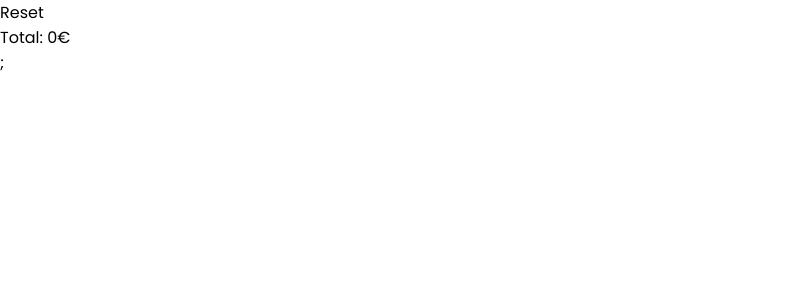
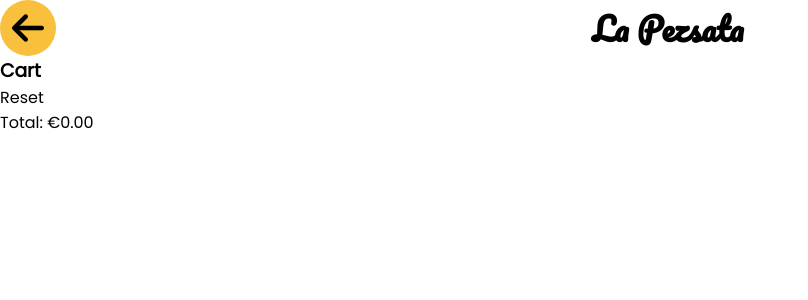
Before and after one commit to bergam99/la-peszata, a React (Vite) app: page /cart in a window 1280 px wide. Shown: the top 300 px of the page, without its empty margins (0-808 px from the left). Built offline with nearby package versions, Linux system fonts and the light colour scheme.

Commit message:
css push

```diff
--- a/src/component/CartItem/CartItem.module.css
+++ b/src/component/CartItem/CartItem.module.css
@@ -1,3 +1,15 @@
 .img{
-    width: 20vw;
+    width: 200px;
+    height: 200px;
+    object-fit: cover;
 }
+.quantity{
+    color: var(--color-gray);
+}
+
+.card{
+    display: flex;
+    flex: 1;
+    /* justify-content: center; */
+    align-items: center;
+}
--- a/src/component/CartItem/CartItem.tsx
+++ b/src/component/CartItem/CartItem.tsx
@@ -1,4 +1,6 @@
+import { AiOutlineClose } from "react-icons/ai";
 import { useCartContext } from "../../context/ShoppingCartContext";
+import formatCurrency from "../../utilities/formatCurrency";
 import QuantityPicker from "../QuantityPicker/QuantityPicker";
 import style from "./CartItem.module.css";
 const CartItem = () => {
@@ -9,23 +11,27 @@ const CartItem = () => {
     <main>
       <ul>
         {products.map((p) => (
-          <li key={p.id}>
+          <li key={p.id} className={style.card}>
             <img
               className={style.img}
               src={p.product.picture}
               alt="{p.product}"
             />
-            Article : {p.product.title} / Quantité : {p.quantity} / Prix:{" "}
-            {p.product.price * p.quantity}€
-            <br />
+            <div>
+              {p.product.title}{" "}
+              <span className={style.quantity}>x {p.quantity}</span>
+            </div>
+            <div>{formatCurrency(p.product.price * p.quantity)}</div>
+
             <QuantityPicker
               quantity={p.quantity}
               add={() => addOne(p.product, p.quantity)}
               remove={() => removeOne(p.product)}
             />
-            <br />
-            <br />
-            <button onClick={() => removeProduct(p.product)}>X</button>
+
+            <button onClick={() => removeProduct(p.product)}>
+              <AiOutlineClose />
+            </button>
           </li>
         ))}
       </ul>
--- /dev/null
+++ b/src/component/ShoppingCart/ShoppingCart.module.css
@@ -0,0 +1,12 @@
+.HeaderCart {
+    display: flex;
+    align-items: center;
+}
+
+.titleWrapper{
+    flex: 1;
+    text-align: center;
+}
+.title{
+    font-family: 'Pacifico', cursive;
+}
--- a/src/component/ShoppingCart/ShoppingCart.tsx
+++ b/src/component/ShoppingCart/ShoppingCart.tsx
@@ -1,15 +1,29 @@
 import React, { Fragment } from "react";
 import { useCartContext } from "../../context/ShoppingCartContext";
 import CartItem from "../CartItem/CartItem";
-
+import BackButton from "../BackButton/BackButton";
+import { NavLink } from "react-router-dom";
+import style from "./ShoppingCart.module.css";
+import formatCurrency from "../../utilities/formatCurrency";
 const ShoppingCart = () => {
   const { getTotalPrice } = useCartContext();
   const totalPrice = getTotalPrice();
 
   return (
     <Fragment>
+      <div className={style.HeaderCart}>
+        <BackButton />
+        <div className={style.titleWrapper}>
+          <NavLink to="/">
+            <h1 className={style.title}>La Pezsata</h1>
+          </NavLink>
+        </div>
+      </div>
+
+      <h3>Cart</h3>
+
       <CartItem />
-      <p>Total: {totalPrice}€ </p>;
+      <p>Total: {formatCurrency(totalPrice)} </p>
     </Fragment>
   );
 };
--- a/src/index.css
+++ b/src/index.css
@@ -44,6 +44,7 @@ body {
   --color-light-brown: #4F2801;
   --color-white: #FFFF;
   --color-black: #000000;
+  --color-gray: #868686;
 }
 
 img {
```
